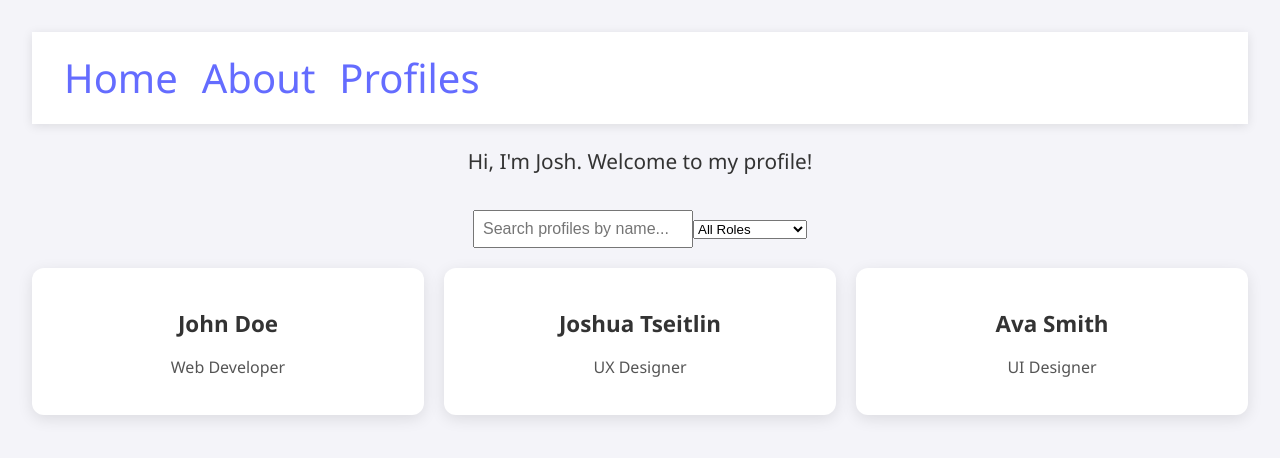
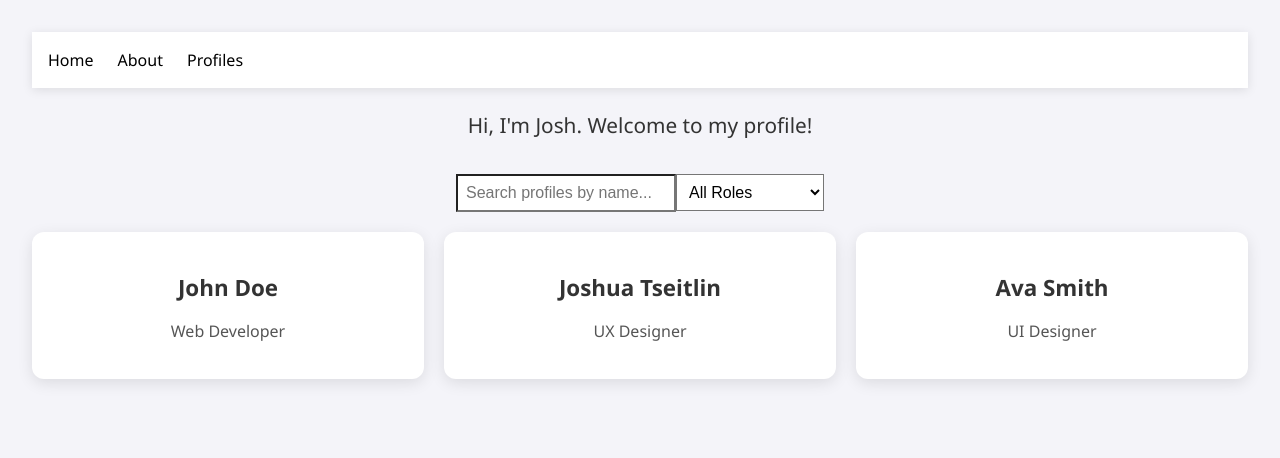
Before and after one commit to jtseitli/profile-app, a React (Vite) app: page / in a window 1280 px wide. Shown: the top 458 px of the page. Built offline with nearby package versions, Linux system fonts and the light colour scheme.

Commit message:
Lab 05 Updated UI

```diff
--- a/src/App.css
+++ b/src/App.css
@@ -17,7 +17,7 @@ html, body {
 
 .header {
   text-align: center;
-  font-size: 2.5rem;
+  font-size:medium;
   font-weight: bold;
   margin-bottom: 1rem;
   color: #1a1a1a;
--- a/src/index.css
+++ b/src/index.css
@@ -2,7 +2,6 @@
   font-family: system-ui, Avenir, Helvetica, Arial, sans-serif;
   line-height: 1.5;
   font-weight: 400;
-
   color-scheme: light dark;
   color: rgba(255, 255, 255, 0.87);
   background-color: #242424;
@@ -10,8 +9,9 @@
 }
 
 a {
-  font-weight: 500;
-  color: #646cff;
+  font-weight: 200;
+  font-size: medium;
+  color: #000000;
   text-decoration: inherit;
 }
 a:hover {
@@ -28,9 +28,10 @@ body {
 
 .header {
   display: flex;
+  font-size: 1.5rem;
   justify-content: space-between;
   align-items: center;
-  padding: 1rem 2rem;
+  padding: 1rem 1rem;
   background-color: #ffffff;
   box-shadow: 0 2px 10px rgba(0, 0, 0, 0.1);
   position: sticky;
@@ -72,10 +73,21 @@ button:hover {
 .search-container {
   text-align: center;
   margin-bottom: 20px;
+
 }
 
 .search-container input {
   padding: 8px;
   font-size: 1rem;
   width: 200px;
+  color: black;
+  background-color: white;
 }
+
+.search-container select {
+  padding: 8px;
+  font-size: 1rem;
+  width: auto;
+  color: black;
+  background-color: white;
+}
```
